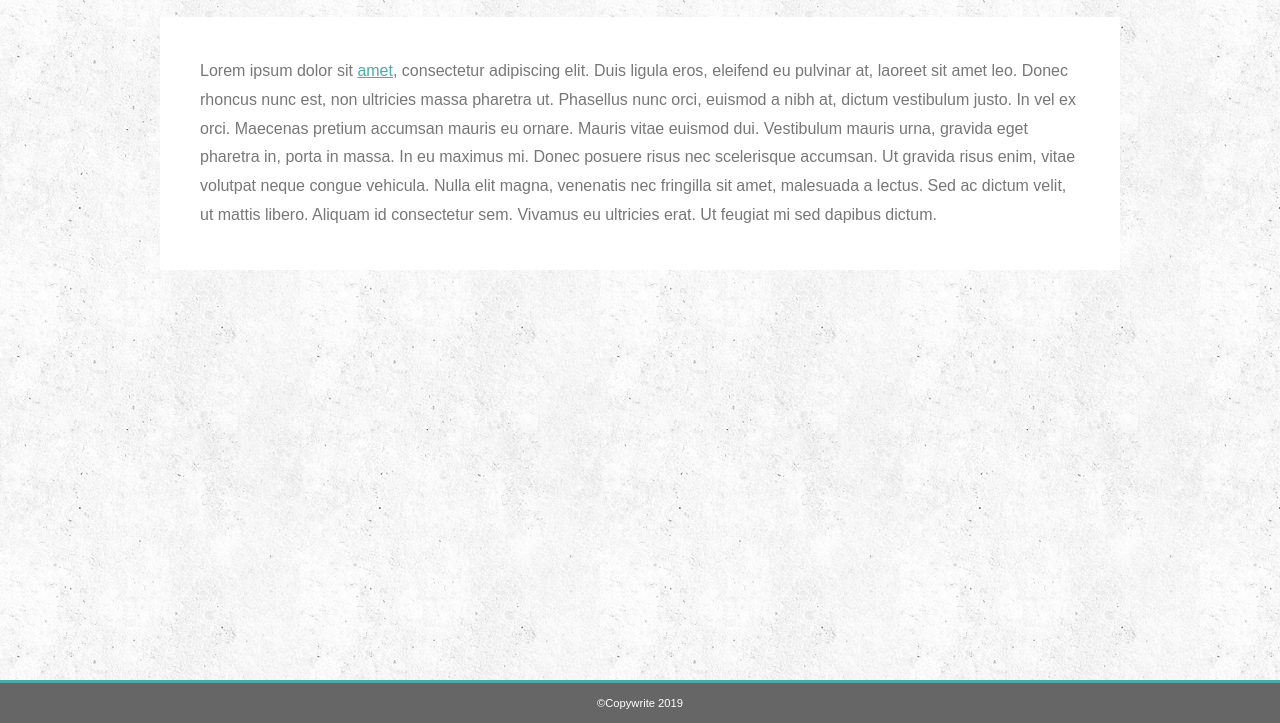
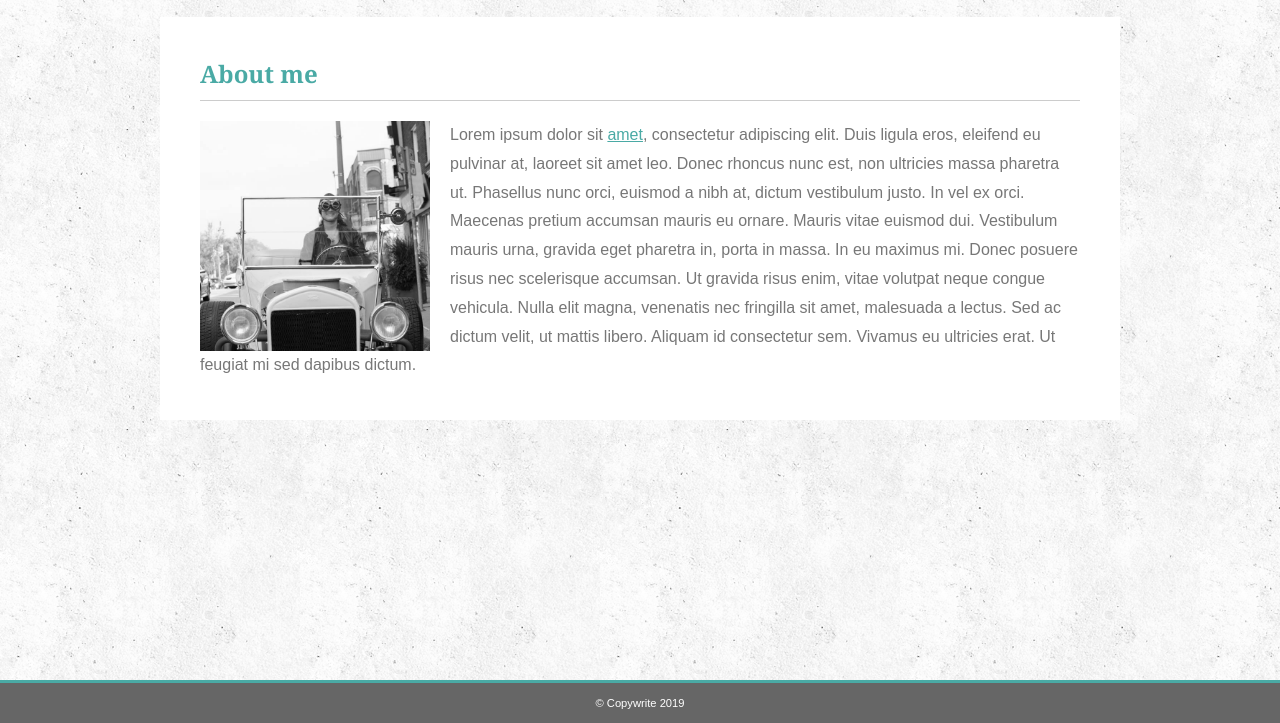
Before and after one commit to BourneID7/Basic-Portfolio, a plain HTML site: page index.html in a window 1280 px wide. Shown: the part 77-800 px from the top of the page. Drawn offline with Linux system fonts and the light colour scheme.

Commit message:
added image styles & added main content

```diff
--- a/assets/css/style.css
+++ b/assets/css/style.css
@@ -72,9 +72,20 @@ main {
 h2 {
     font-family: Georgia, 'Times New Roman', Times, serif;
     color: #4aaaa5;
+    padding-bottom: 10px;
+    margin-bottom: 20px;
+    border-bottom: #ccc 1px solid;
+    display: block;
 }
 p {
     line-height: 180%;
+}
+.imgBox {
+    float: left;
+    margin-right: 20px;
+    width: 230px;
+    height: 230px;
+    overflow: hidden;
 }
 .copywrite {
     color: #fff;
--- a/index.html
+++ b/index.html
@@ -22,14 +22,18 @@
             </header>
             <!--main content-->
             <main>
-                    <p>Lorem ipsum dolor sit <a href="">amet</a>, consectetur adipiscing elit. Duis ligula eros, eleifend eu pulvinar at, laoreet sit amet leo. Donec rhoncus nunc est, non ultricies massa pharetra ut. Phasellus nunc orci, euismod a nibh at, dictum vestibulum justo. In vel ex orci. Maecenas pretium accumsan mauris eu ornare. Mauris vitae euismod dui. Vestibulum mauris urna, gravida eget pharetra in, porta in massa. In eu maximus mi. Donec posuere risus nec scelerisque accumsan. Ut gravida risus enim, vitae volutpat neque congue vehicula. Nulla elit magna, venenatis nec fringilla sit amet, malesuada a lectus. Sed ac dictum velit, ut mattis libero. Aliquam id consectetur sem. Vivamus eu ultricies erat. Ut feugiat mi sed dapibus dictum.</p>
+                <h2>About me</h2>
+                <div class="imgBox">
+                    <img src="assets/images/t-bucket.jpg" alt="profile photo" width="230px"/>
+                </div>
+                <p>Lorem ipsum dolor sit <a href="">amet</a>, consectetur adipiscing elit. Duis ligula eros, eleifend eu pulvinar at, laoreet sit amet leo. Donec rhoncus nunc est, non ultricies massa pharetra ut. Phasellus nunc orci, euismod a nibh at, dictum vestibulum justo. In vel ex orci. Maecenas pretium accumsan mauris eu ornare. Mauris vitae euismod dui. Vestibulum mauris urna, gravida eget pharetra in, porta in massa. In eu maximus mi. Donec posuere risus nec scelerisque accumsan. Ut gravida risus enim, vitae volutpat neque congue vehicula. Nulla elit magna, venenatis nec fringilla sit amet, malesuada a lectus. Sed ac dictum velit, ut mattis libero. Aliquam id consectetur sem. Vivamus eu ultricies erat. Ut feugiat mi sed dapibus dictum.</p>
             </main>
 
         </div>
         <!--extend footer background full width-->
         <div id="footerBkgd">
                 <div class="container">
-                    <footer><p class="copywrite">&copy;Copywrite 2019</p></footer>
+                    <footer><p class="copywrite">&copy; Copywrite 2019</p></footer>
                 </div>
         </div>
 
```
Also changed, not shown: assets/images/t-bucket.jpg (added), 1 other file.
